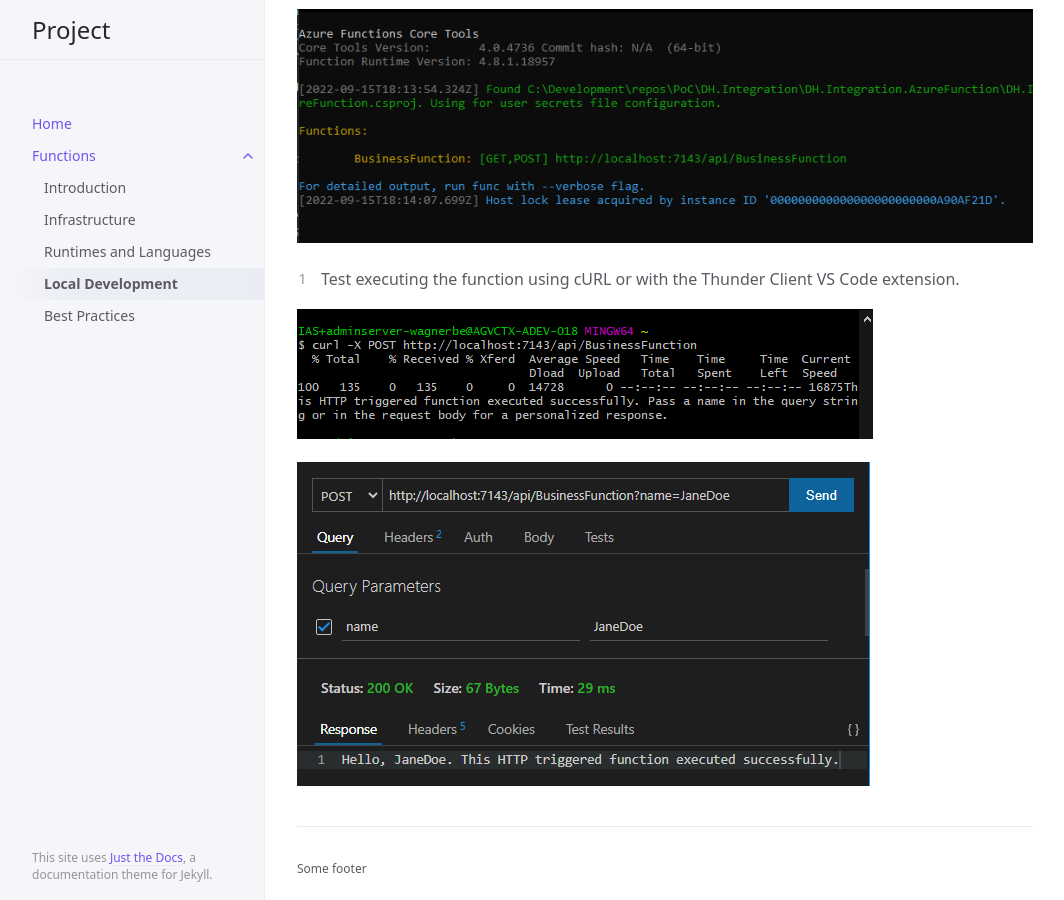
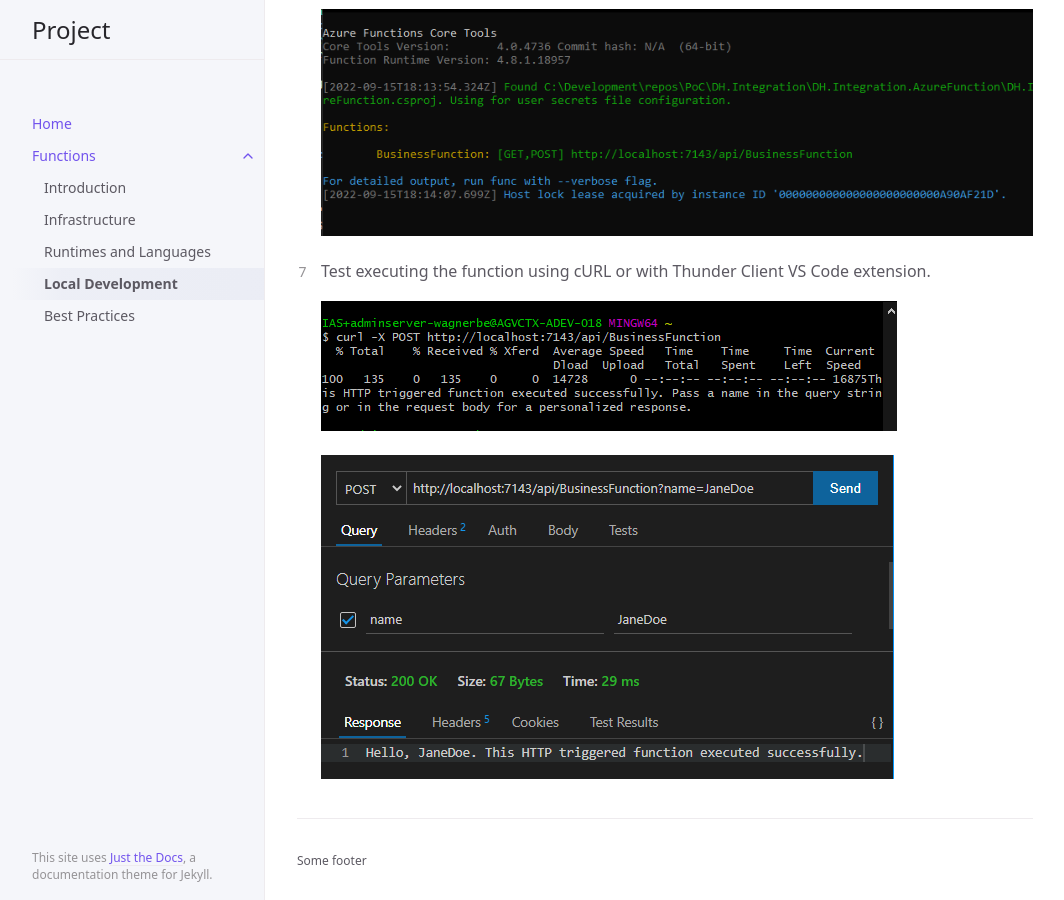
Before and after one commit to bwagner77/docs-test, a Jekyll site: the page built from function/local-development.md, in a window 1280 px wide and 900 px high, scrolled down 3055 px. Shown: the whole window, without its empty margins (107-1171 px from the left). Built offline with Jekyll 4.4.1, drawn with Linux system fonts in a browser that asks for light colours.

Commit message:
Updated function docs.

```diff
--- a/function/local-development.md
+++ b/function/local-development.md
@@ -92,11 +92,11 @@ for Run indicates the method is the entry point for the function.
 6. Press F5 to start the function in debug mode. You might be prompted to
 enable Windows firewall exception.
 
-![FunctionDebugConsole](../assets/images/function-debug-console.png)
+    ![FunctionDebugConsole](../assets/images/function-debug-console.png)
 
-7. Test executing the function using cURL or with the Thunder Client
+7. Test executing the function using cURL or with Thunder Client
 VS Code extension.
 
-![FunctionRunCurl](../assets/images/function-run-curl.png)
+    ![FunctionRunCurl](../assets/images/function-run-curl.png)
 
-![FunctionRunThunderClient](../assets/images/function-run-thunderclient.png)
+    ![FunctionRunThunderClient](../assets/images/function-run-thunderclient.png)
```
